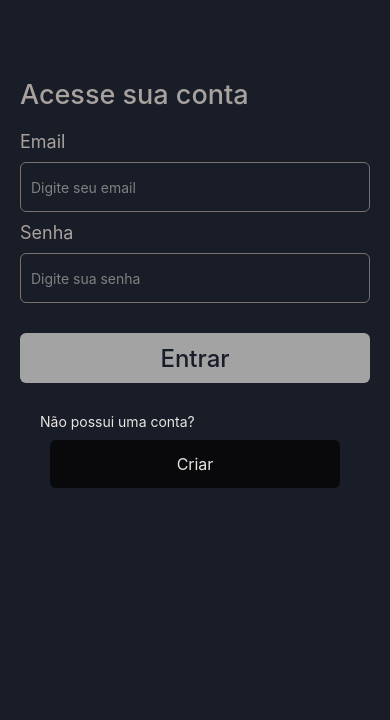
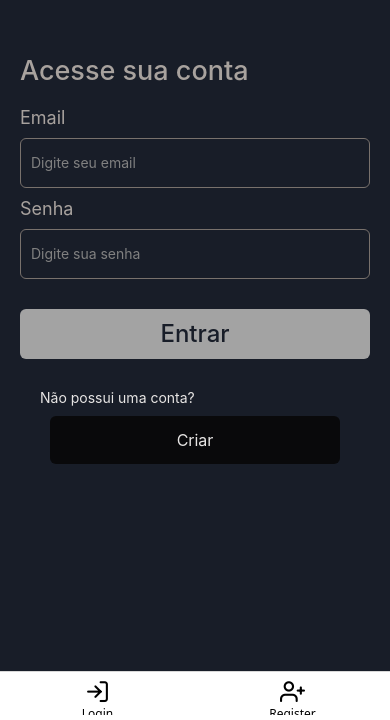
Before and after one commit to DaviBispo16/hired.com, a React Native app in the folder frontend/: screen /LoginRegisterTabs in a window 390 px wide. Shown: the part 124-844 px from the top of the page. Built offline with nearby package versions, Linux system fonts and the light colour scheme.

Commit message:
feat: added login routes, registration and main app content

```diff
--- a/frontend/App.tsx
+++ b/frontend/App.tsx
@@ -1,16 +1,18 @@
+import React from "react";
 import { createNativeStackNavigator } from "@react-navigation/native-stack";
-import { NavigationContainer } from '@react-navigation/native';
-import LoginScreen from "./src/screens/LoginScreen";
-import RegisterScreen from "./src/screens/RegisterScreen";
+import { createBottomTabNavigator } from "@react-navigation/bottom-tabs";
+import { NavigationContainer } from "@react-navigation/native";
+import TabRoutes from "./src/routes/MainTabs";
+import LoginRegisterTabs from "./src/routes/LoginRegisterTabs";
 
 const Stack = createNativeStackNavigator();
 
 export default function App() {
   return (
-   <NavigationContainer>
-      <Stack.Navigator initialRouteName='LoginScreen' screenOptions={{headerShown: false}}>
-        <Stack.Screen name='LoginScreen' component={LoginScreen}/>
-        <Stack.Screen name='RegisterScreen' component={RegisterScreen}/>
+    <NavigationContainer>
+      <Stack.Navigator initialRouteName="LoginRegisterTabs" screenOptions={{ headerShown: false}}>
+        <Stack.Screen name="LoginRegisterTabs" component={LoginRegisterTabs} />
+        <Stack.Screen name="MainTabs" component={TabRoutes} />
       </Stack.Navigator>
     </NavigationContainer>
   );
--- a/frontend/package.json
+++ b/frontend/package.json
@@ -10,12 +10,14 @@
   },
   "dependencies": {
     "@react-native-async-storage/async-storage": "1.23.1",
+    "@react-navigation/bottom-tabs": "^7.0.14",
     "@react-navigation/native": "^7.0.9",
     "@react-navigation/native-stack": "^7.1.10",
     "@types/styled-components": "^5.1.34",
     "axios": "^1.7.8",
     "expo": "~52.0.11",
     "expo-status-bar": "~2.0.0",
+    "feather-icons": "^4.29.2",
     "react": "^18.3.1",
     "react-native": "0.76.3",
     "styled-components": "^6.1.13"
--- /dev/null
+++ b/frontend/src/routes/LoginRegisterTabs.tsx
@@ -0,0 +1,29 @@
+import { createBottomTabNavigator } from "@react-navigation/bottom-tabs";
+import { NavigationContainer } from '@react-navigation/native';
+import HomeScreen from '../screens/HomeScreen';
+import ProfileScreen from "../screens/ProfileScreen";
+import { Feather } from '@expo/vector-icons';
+import AddJobsScreen from "../screens/AddJobsScreen";
+import LoginScreen from "../screens/LoginScreen";
+import RegisterScreen from "../screens/RegisterScreen";
+
+const Tab = createBottomTabNavigator();
+
+export default function LoginRegisterTabs() {
+  return (
+    <Tab.Navigator>
+       <Tab.Screen name="Login"
+      component={LoginScreen}
+      options={{ headerShown: false, tabBarIcon: ({color, size}) => <Feather name='log-in' size={25} color={'black'}/>,
+      tabBarLabel: 'Login',
+      tabBarLabelStyle: {color: '#000', fontSize: 12}
+      }}/>
+    <Tab.Screen name="Register"
+      component={RegisterScreen}
+      options={{ headerShown: false, tabBarIcon: ({color, size}) => <Feather name='user-plus' size={25} color={'black'}/>,
+      tabBarLabel: 'Register',
+      tabBarLabelStyle: {color: '#000', fontSize: 12}
+    }}/>
+    </Tab.Navigator>
+  );
+}
--- /dev/null
+++ b/frontend/src/routes/MainTabs.tsx
@@ -0,0 +1,36 @@
+import { createBottomTabNavigator } from "@react-navigation/bottom-tabs";
+import { NavigationContainer } from '@react-navigation/native';
+import HomeScreen from '../screens/HomeScreen';
+import ProfileScreen from "../screens/ProfileScreen";
+import { Feather } from '@expo/vector-icons';
+import AddJobsScreen from "../screens/AddJobsScreen";
+
+const Tab = createBottomTabNavigator();
+
+export default function MainRoutes() {
+  return (
+      <Tab.Navigator screenOptions={{headerShown: false}}>
+        <Tab.Screen name='Home'
+          component={HomeScreen}
+          options={{tabBarIcon: ({color, size}) => <Feather name='home' size={25} color={'black'}/>,
+          tabBarLabel: 'Início',
+          tabBarLabelStyle: {color: '#000', fontSize: 12}
+      }}/>
+
+        <Tab.Screen name='AddJobsScreen'
+          component={AddJobsScreen}
+          options={{tabBarIcon: ({color, size}) => <Feather name='plus-circle' size={25} color={'black'}/>,
+          tabBarLabel: 'Adicionar',
+          tabBarLabelStyle: {color: '#000', fontSize: 12}
+      }}/>
+
+        <Tab.Screen name='Profile'
+          component={ProfileScreen}
+          options={{tabBarIcon: ({color, size}) => <Feather name='user' size={25} color={'black'}/>,
+          tabBarLabel: 'Perfil',
+          tabBarLabelStyle: {color: '#000', fontSize: 12}
+      }}/>
+
+      </Tab.Navigator>
+  )
+}
```
Also changed, not shown: 1 other file (tests, documents, lock files or other folders).
